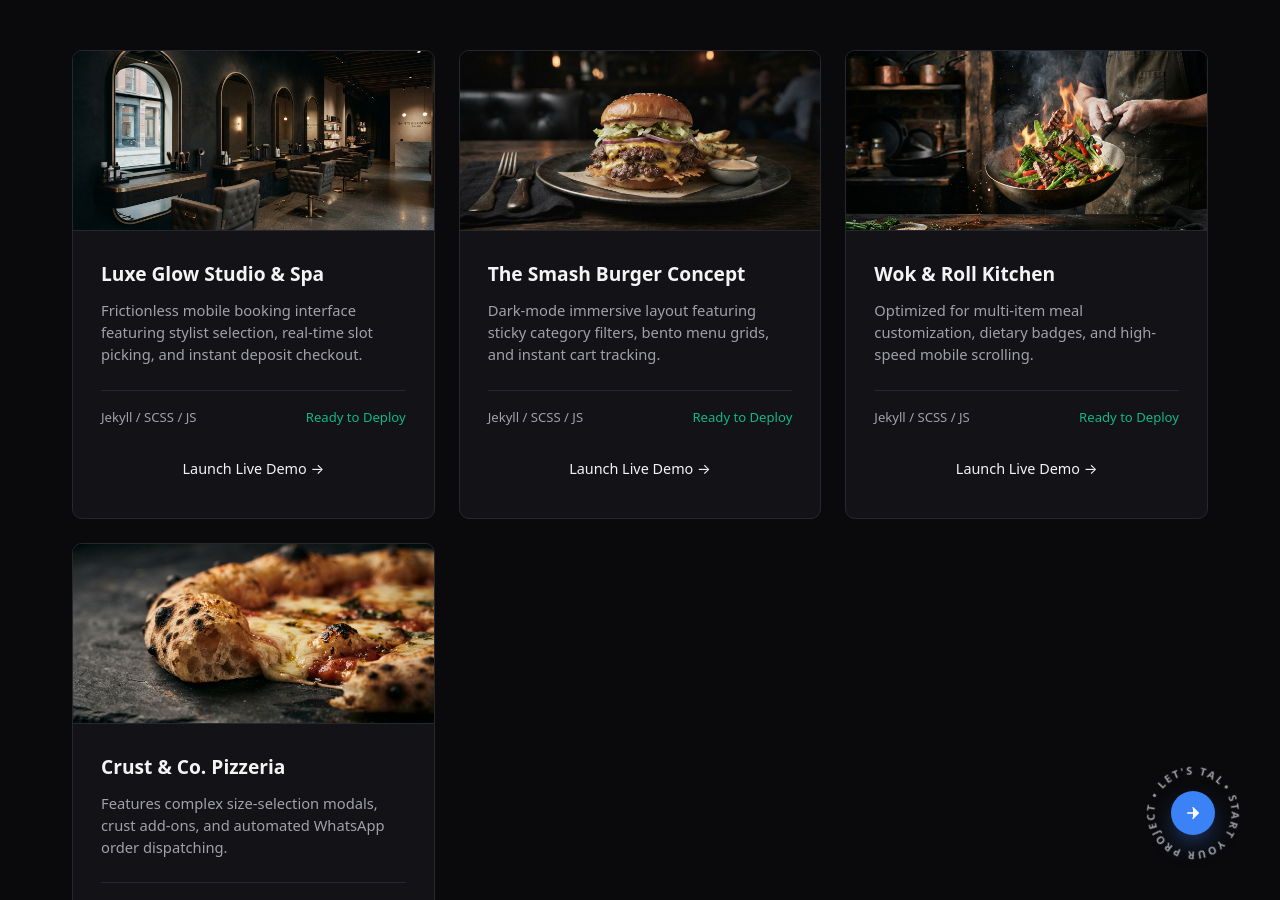
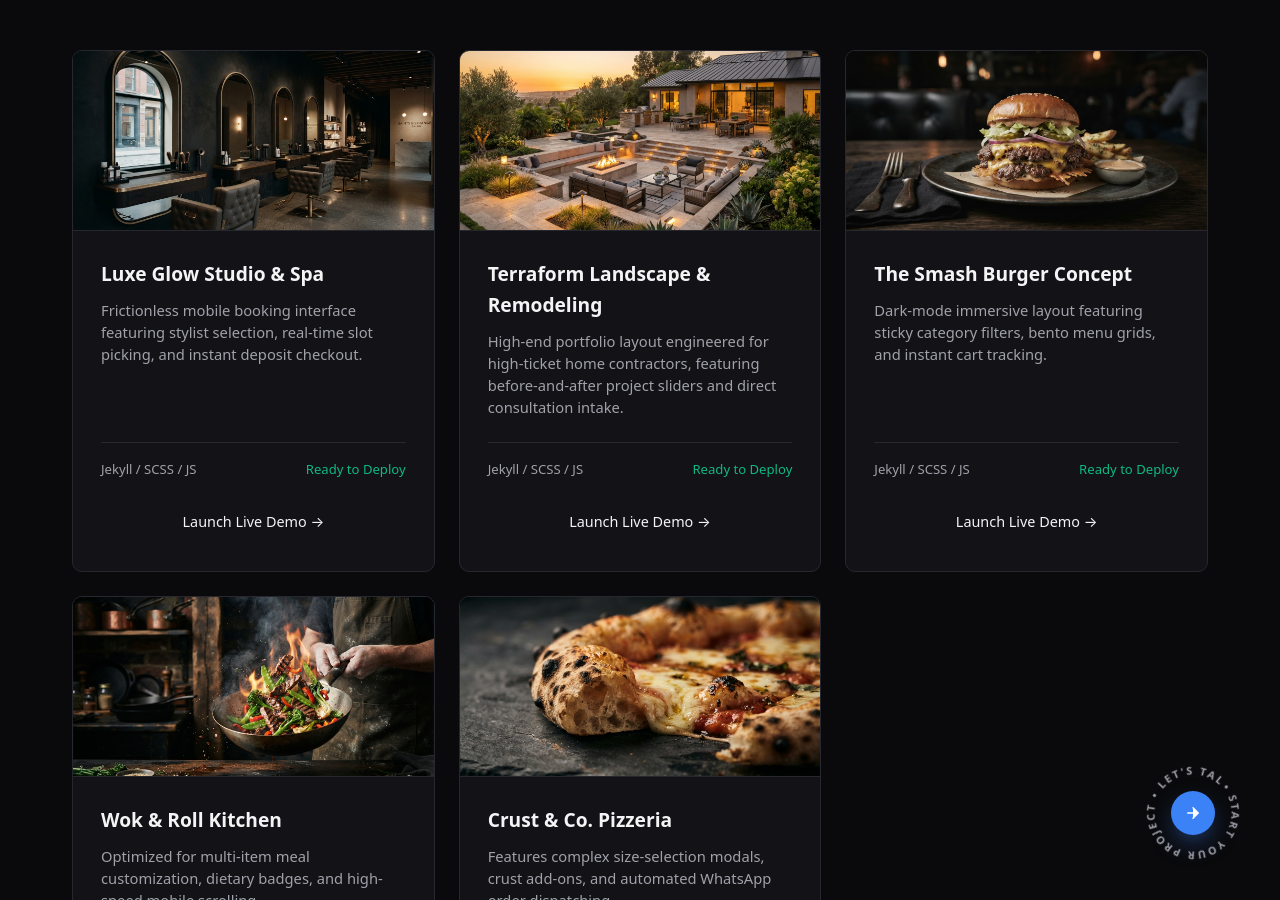
Before and after one commit to Khisal786/SwiftWebSync, a Jekyll site: the page built from index.html, in a window 1280 px wide and 900 px high, scrolled down 846 px. Built offline with Jekyll 4.4.1, drawn with Linux system fonts in a browser that asks for light colours.

Commit message:
Add files via upload

```diff
--- a/_data/demos.yml
+++ b/_data/demos.yml
@@ -1,14 +1,22 @@
 - tag: "Beauty & Salons"
   title: "Luxe Glow Studio & Spa"
   description: "Frictionless mobile booking interface featuring stylist selection, real-time slot picking, and instant deposit checkout."
-  image: "assets/images/demos/salon.jpg"
+  image: "/assets/images/demos/salon.jpg"
   tech: "Jekyll / SCSS / JS"
   status: "Ready to Deploy"
   demo_url: "https://khisal786.github.io/Salon-Aura-Atelier-Salon/"
 
+- tag: "Home Trade & Contractors"
+  title: "Terraform Landscape & Remodeling"
+  image: "/assets/images/demos/terraform-contractors.jpg"
+  description: "High-end portfolio layout engineered for high-ticket home contractors, featuring before-and-after project sliders and direct consultation intake."
+  tech: "Jekyll / SCSS / JS"
+  status: "Ready to Deploy"
+  demo_url: "https://khisal786.github.io/Terraform-HomeContractors/"
+
 - tag: "Fast Food & Burgers"
   title: "The Smash Burger Concept"
-  image: "assets/images/demos/smash-burger.jpg"
+  image: "/assets/images/demos/smash-burger.jpg"
   description: "Dark-mode immersive layout featuring sticky category filters, bento menu grids, and instant cart tracking."
   tech: "Jekyll / SCSS / JS"
   status: "Ready to Deploy"
@@ -16,7 +24,7 @@
 
 - tag: "Asian & Chinese Dining"
   title: "Wok & Roll Kitchen"
-  image: "assets/images/demos/wok-kitchen.jpg"
+  image: "/assets/images/demos/wok-kitchen.jpg"
   description: "Optimized for multi-item meal customization, dietary badges, and high-speed mobile scrolling."
   tech: "Jekyll / SCSS / JS"
   status: "Ready to Deploy"
@@ -24,7 +32,7 @@
 
 - tag: "Pizzeria & Italian"
   title: "Crust & Co. Pizzeria"
-  image: "assets/images/demos/pizza-crust.jpg"
+  image: "/assets/images/demos/pizza-crust.jpg"
   description: "Features complex size-selection modals, crust add-ons, and automated WhatsApp order dispatching."
   tech: "Jekyll / SCSS / JS"
   status: "Ready to Deploy"
```
